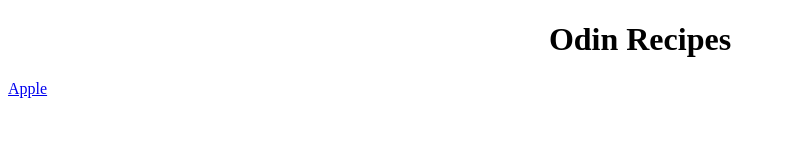
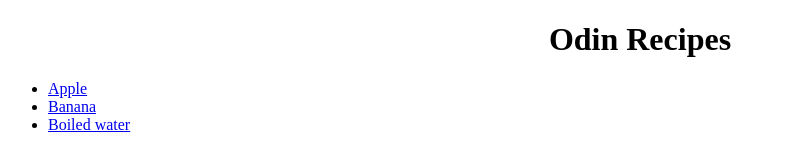
Before and after one commit to neethyro/odin-recipes, a plain HTML site: page index.html in a window 1280 px wide. Shown: the whole page, without its empty margins (0-786 px from the left). Drawn offline with Linux system fonts and the light colour scheme.

Commit message:
Add list of recipes to index

```diff
--- a/index.html
+++ b/index.html
@@ -8,7 +8,10 @@
 </head>
 <body>
     <h1 style="text-align:center">Odin Recipes</h1>
-    <a href="recipes/apple.html" target="_blank">Apple</a>
-
+    <ul>
+   <li><a href="recipes/apple.html" target="_blank">Apple</a></li>
+    <li><a href="recipes/banana.html" target="_blank">Banana</a></li>
+    <li><a href="recipes/boiledwater.html" target="_blank">Boiled water</a></li>
+    </ul>
 </body>
 </html>
```
